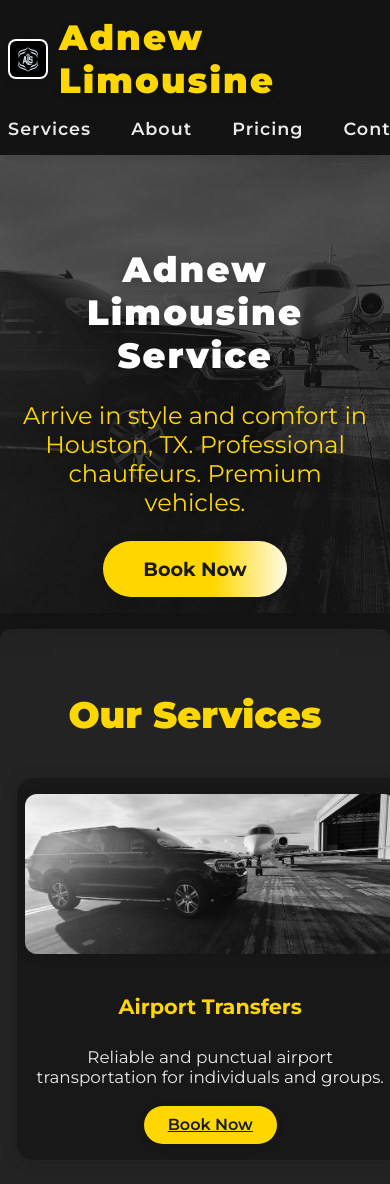
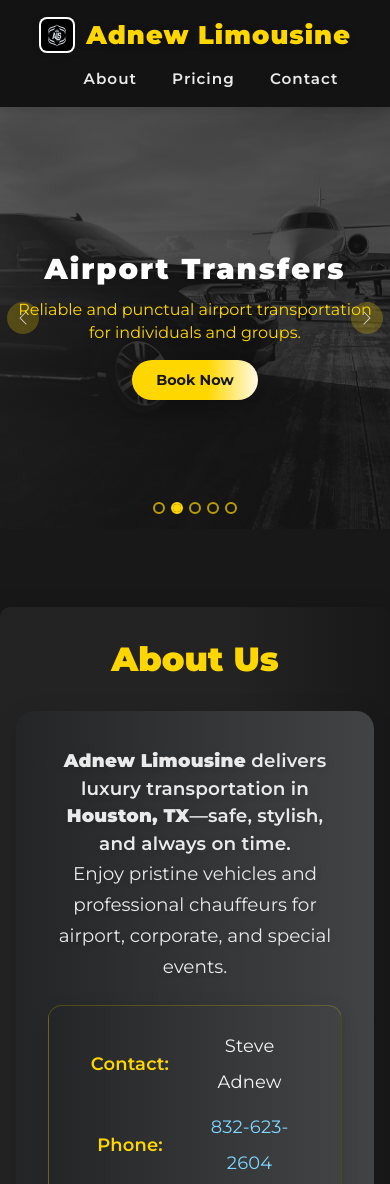
Before and after one commit to yosefkemer/adnew-limousine, a plain HTML site: page index.html in a window 390 px wide. Shown: the top 1184 px of the page. Drawn offline with nearby package versions, Linux system fonts and the light colour scheme.

```diff
--- a/index.html
+++ b/index.html
@@ -4,6 +4,7 @@
     <meta charset="UTF-8">
     <meta name="viewport" content="width=device-width, initial-scale=1.0">
     <title>Adnew Limousine Service</title>
+    <link href="https://cdn.jsdelivr.net/npm/bootstrap@5.3.0/dist/css/bootstrap.min.css" rel="stylesheet">
     <link rel="stylesheet" href="styles.css">
 </head>
 <body>
@@ -14,42 +15,91 @@
                 <span>Adnew Limousine</span>
             </div>
             <ul>
-                <li><a href="#services">Services</a></li>
                 <li><a href="#about">About</a></li>
                 <li><a href="#pricing">Pricing</a></li>
                 <li><a href="#contact">Contact</a></li>
             </ul>
         </nav>
-        <section class="hero" style="background: linear-gradient(rgba(20,20,20,0.7),rgba(20,20,20,0.7)), url('images/limousine11.jpg') center/cover no-repeat; color: #fff;">
-            <h1>Adnew Limousine Service</h1>
-            <p>Arrive in style and comfort in Houston, TX. Professional chauffeurs. Premium vehicles.</p>
-            <a href="#contact" class="cta-btn">Book Now</a>
-        </section>
+        <div id="heroCarousel" class="carousel slide hero-carousel" data-bs-ride="carousel" data-bs-interval="4000">
+            <!-- Carousel Indicators -->
+            <div class="carousel-indicators">
+                <button type="button" data-bs-target="#heroCarousel" data-bs-slide-to="0" class="active" aria-current="true" aria-label="Slide 1"></button>
+                <button type="button" data-bs-target="#heroCarousel" data-bs-slide-to="1" aria-label="Slide 2"></button>
+                <button type="button" data-bs-target="#heroCarousel" data-bs-slide-to="2" aria-label="Slide 3"></button>
+                <button type="button" data-bs-target="#heroCarousel" data-bs-slide-to="3" aria-label="Slide 4"></button>
+                <button type="button" data-bs-target="#heroCarousel" data-bs-slide-to="4" aria-label="Slide 5"></button>
+            </div>
+
+            <!-- Carousel Inner -->
+            <div class="carousel-inner">
+                <!-- Main Hero Slide -->
+                <div class="carousel-item active">
+                    <div class="hero-slide" style="background: linear-gradient(rgba(20,20,20,0.7),rgba(20,20,20,0.7)), url('images/limousine11.jpg') center/cover no-repeat;">
+                        <div class="hero-content">
+                            <h1>Adnew Limousine Service</h1>
+                            <p>Arrive in style and comfort in Houston, TX. Professional chauffeurs. Premium vehicles.</p>
+                            <a href="#contact" class="cta-btn">Book Now</a>
+                        </div>
+                    </div>
+                </div>
+
+                <!-- Airport Transfers Slide -->
+                <div class="carousel-item">
+                    <div class="hero-slide" style="background: linear-gradient(rgba(20,20,20,0.7),rgba(20,20,20,0.7)), url('images/limousine11.jpg') center/cover no-repeat;">
+                        <div class="hero-content">
+                            <h1>Airport Transfers</h1>
+                            <p>Reliable and punctual airport transportation for individuals and groups.</p>
+                            <a href="#reservation" class="cta-btn">Book Now</a>
+                        </div>
+                    </div>
+                </div>
+
+                <!-- Corporate Service Slide -->
+                <div class="carousel-item">
+                    <div class="hero-slide" style="background: linear-gradient(rgba(20,20,20,0.7),rgba(20,20,20,0.7)), url('images/limousine12.jpg') center/cover no-repeat;">
+                        <div class="hero-content">
+                            <h1>Corporate Service</h1>
+                            <p>Professional chauffeured service for business meetings and events.</p>
+                            <a href="#reservation" class="cta-btn">Book Now</a>
+                        </div>
+                    </div>
+                </div>
+
+                <!-- Special Occasions Slide -->
+                <div class="carousel-item">
+                    <div class="hero-slide" style="background: linear-gradient(rgba(20,20,20,0.7),rgba(20,20,20,0.7)), url('images/limousine13.jpg') center/cover no-repeat;">
+                        <div class="hero-content">
+                            <h1>Special Occasions</h1>
+                            <p>Make your wedding, prom, or party unforgettable with our luxury limos.</p>
+                            <a href="#reservation" class="cta-btn">Book Now</a>
+                        </div>
+                    </div>
+                </div>
+
+                <!-- Mercedes Limousine Slide -->
+                <div class="carousel-item">
+                    <div class="hero-slide" style="background: linear-gradient(rgba(20,20,20,0.7),rgba(20,20,20,0.7)), url('images/Mercedes_limo.jpeg') center/cover no-repeat;">
+                        <div class="hero-content">
+                            <h1>Luxury Mercedes Fleet</h1>
+                            <p>Experience the ultimate in comfort and style with our premium Mercedes limousines.</p>
+                            <a href="#reservation" class="cta-btn">Book Now</a>
+                        </div>
+                    </div>
+                </div>
+            </div>
+
+            <!-- Carousel Controls -->
+            <button class="carousel-control-prev" type="button" data-bs-target="#heroCarousel" data-bs-slide="prev">
+                <span class="carousel-control-prev-icon" aria-hidden="true"></span>
+                <span class="visually-hidden">Previous</span>
+            </button>
+            <button class="carousel-control-next" type="button" data-bs-target="#heroCarousel" data-bs-slide="next">
+                <span class="carousel-control-next-icon" aria-hidden="true"></span>
+                <span class="visually-hidden">Next</span>
+            </button>
+        </div>
     </header>
     <main>
-        <section id="services" class="services">
-            <h2>Our Services</h2>
-            <div class="service-list">
-                <div class="service">
-                    <img src="images/limousine11.jpg" alt="Airport Transfer">
-                    <h3>Airport Transfers</h3>
-                    <p>Reliable and punctual airport transportation for individuals and groups.</p>
-                    <a href="#reservation" class="service-btn">Book Now</a>
-                </div>
-                <div class="service">
-                    <img src="images/limousine12.jpg" alt="Corporate Service">
-                    <h3>Corporate Service</h3>
-                    <p>Professional chauffeured service for business meetings and events.</p>
-                    <a href="#reservation" class="service-btn">Book Now</a>
-                </div>
-                <div class="service">
-                    <img src="images/limousine13.jpg" alt="Special Occasions">
-                    <h3>Special Occasions</h3>
-                    <p>Make your wedding, prom, or party unforgettable with our luxury limos.</p>
-                    <a href="#reservation" class="service-btn">Book Now</a>
-                </div>
-            </div>
-        </section>
         <section id="about" class="about">
             <h2>About Us</h2>
             <div class="about-content">
@@ -188,5 +238,6 @@
     <footer>
         <p>&copy; 2025 Adnew Limousine. All rights reserved.</p>
     </footer>
+    <script src="https://cdn.jsdelivr.net/npm/bootstrap@5.3.0/dist/js/bootstrap.bundle.min.js"></script>
 </body>
 </html>
--- a/styles.css
+++ b/styles.css
@@ -79,29 +79,6 @@
 nav a:hover::after {
     width: 100%;
 }
-.hero {
-    text-align: center;
-    padding: 8rem 2rem 6rem 2rem;
-    background: linear-gradient(rgba(24,24,24,0.7),rgba(24,24,24,0.7)), url('images/limousine11.jpg') center/cover no-repeat;
-    color: #fff;
-    border-bottom-left-radius: 40px;
-    border-bottom-right-radius: 40px;
-    box-shadow: 0 8px 32px rgba(0,0,0,0.25);
-}
-.hero h1 {
-    font-size: 3.5rem;
-    margin-bottom: 1.2rem;
-    font-weight: 900;
-    letter-spacing: 2px;
-    text-shadow: 0 4px 16px rgba(0,0,0,0.3);
-}
-.hero p {
-    font-size: 1.5rem;
-    margin-bottom: 2.5rem;
-    color: #ffd700;
-    font-weight: 500;
-    text-shadow: 0 2px 8px rgba(0,0,0,0.2);
-}
 .cta-btn {
     background: linear-gradient(90deg, #ffd700 60%, #fffbe6 100%);
     color: #181818;
@@ -116,86 +93,6 @@
     cursor: pointer;
 }
 .cta-btn:hover {
-    background: #fffbe6;
-    color: #181818;
-    transform: translateY(-2px) scale(1.04);
-}
-.services {
-    background: #232323;
-    padding: 5rem 2rem 4rem 2rem;
-    text-align: center;
-    border-radius: 40px;
-    margin: 3rem 2vw 0 2vw;
-    box-shadow: 0 4px 24px rgba(0,0,0,0.18);
-}
-.services h2 {
-    color: #ffd700;
-    font-size: 2.3rem;
-    font-weight: 800;
-    margin-bottom: 2.5rem;
-}
-.service-list {
-    display: flex;
-    flex-wrap: wrap;
-    justify-content: center;
-    gap: 2.5rem;
-    margin-top: 2rem;
-    align-items: stretch;
-}
-.service {
-    background: #181818;
-    border-radius: 18px;
-    box-shadow: 0 2px 16px rgba(0,0,0,0.13);
-    padding: 2rem 1.5rem 1.5rem 1.5rem;
-    width: 320px;
-    display: flex;
-    flex-direction: column;
-    align-items: center;
-    justify-content: flex-start;
-    transition: transform 0.2s, box-shadow 0.2s;
-    border: 1.5px solid #232323;
-    position: relative;
-}
-.service:hover {
-    transform: translateY(-6px) scale(1.03);
-    box-shadow: 0 8px 32px rgba(0,0,0,0.22);
-    border-color: #ffd700;
-}
-.service img {
-    width: 100%;
-    height: 180px;
-    object-fit: cover;
-    border-radius: 12px;
-    margin-bottom: 1.2rem;
-    box-shadow: 0 2px 12px rgba(0,0,0,0.10);
-}
-.service h3 {
-    color: #ffd700;
-    font-size: 1.3rem;
-    margin-bottom: 0.7rem;
-    font-weight: 700;
-    text-align: center;
-}
-.service p {
-    color: #eaeaea;
-    font-size: 1.05rem;
-    margin-bottom: 1.2rem;
-    text-align: center;
-}
-.service .service-btn {
-    margin-top: auto;
-    background: #ffd700;
-    color: #181818;
-    border: none;
-    border-radius: 20px;
-    padding: 0.6rem 1.5rem;
-    font-size: 1rem;
-    font-weight: 600;
-    cursor: pointer;
-    transition: background 0.2s, color 0.2s, transform 0.2s;
-    box-shadow: 0 2px 8px rgba(0,0,0,0.10);
-}
-.service .service-btn:hover {
     background: #fffbe6;
     color: #181818;
     transform: translateY(-2px) scale(1.04);
@@ -646,25 +543,249 @@
   position: relative;
 }
 
+/* Hero Carousel Styles */
+.hero-carousel {
+    min-height: 70vh;
+    position: relative;
+}
+
+.hero-slide {
+    min-height: 70vh;
+    display: flex;
+    align-items: center;
+    justify-content: center;
+    text-align: center;
+    padding: 8rem 2rem 6rem 2rem;
+    color: #fff;
+    border-bottom-left-radius: 40px;
+    border-bottom-right-radius: 40px;
+    box-shadow: 0 8px 32px rgba(0,0,0,0.25);
+}
+
+.hero-content {
+    max-width: 800px;
+    z-index: 2;
+    position: relative;
+}
+
+.hero-content h1 {
+    font-size: 3.5rem;
+    margin-bottom: 1.2rem;
+    font-weight: 900;
+    letter-spacing: 2px;
+    text-shadow: 0 4px 16px rgba(0,0,0,0.3);
+}
+
+.hero-content p {
+    font-size: 1.5rem;
+    margin-bottom: 2.5rem;
+    color: #ffd700;
+    font-weight: 500;
+    text-shadow: 0 2px 8px rgba(0,0,0,0.2);
+}
+
+/* Carousel Indicators */
+.carousel-indicators {
+    bottom: 20px;
+    margin-bottom: 0;
+}
+
+.carousel-indicators [data-bs-target] {
+    width: 12px;
+    height: 12px;
+    border-radius: 50%;
+    border: 2px solid #ffd700;
+    background-color: transparent;
+    opacity: 0.7;
+    margin: 0 6px;
+}
+
+.carousel-indicators .active {
+    background-color: #ffd700;
+    opacity: 1;
+}
+
+/* Carousel Controls */
+.carousel-control-prev,
+.carousel-control-next {
+    width: 5%;
+    opacity: 0.8;
+}
+
+.carousel-control-prev-icon,
+.carousel-control-next-icon {
+    background-size: 20px 20px;
+    border-radius: 50%;
+    background-color: rgba(255, 215, 0, 0.3);
+    padding: 20px;
+}
+
+.carousel-control-prev:hover,
+.carousel-control-next:hover {
+    opacity: 1;
+}
+
+/* Mobile responsive for carousel */
+@media (max-width: 768px) {
+    .hero-carousel {
+        min-height: 60vh;
+    }
+
+    .hero-slide {
+        min-height: 60vh;
+        padding: 3rem 1rem 2rem 1rem;
+        border-radius: 0;
+    }
+
+    .hero-content {
+        max-width: 100%;
+        padding: 0 0.5rem;
+    }
+
+    .hero-content h1 {
+        font-size: 2.2rem;
+        margin-bottom: 1rem;
+        line-height: 1.2;
+    }
+
+    .hero-content p {
+        font-size: 1.1rem;
+        margin-bottom: 2rem;
+        line-height: 1.4;
+    }
+
+    .cta-btn {
+        font-size: 1rem;
+        padding: 0.8rem 2rem;
+    }
+
+    .carousel-control-prev,
+    .carousel-control-next {
+        width: 10%;
+    }
+
+    .carousel-control-prev-icon,
+    .carousel-control-next-icon {
+        background-size: 16px 16px;
+        padding: 15px;
+    }
+
+    .carousel-indicators {
+        bottom: 15px;
+    }
+
+    .carousel-indicators [data-bs-target] {
+        width: 10px;
+        height: 10px;
+        margin: 0 4px;
+    }
+}
+
+@media (max-width: 480px) {
+    .hero-carousel {
+        min-height: 50vh;
+    }
+
+    .hero-slide {
+        min-height: 50vh;
+        padding: 2rem 0.5rem 1.5rem 0.5rem;
+    }
+
+    .hero-content h1 {
+        font-size: 1.8rem;
+        margin-bottom: 0.8rem;
+    }
+
+    .hero-content p {
+        font-size: 1rem;
+        margin-bottom: 1.5rem;
+    }
+
+    .cta-btn {
+        font-size: 0.9rem;
+        padding: 0.7rem 1.5rem;
+    }
+
+    .carousel-control-prev,
+    .carousel-control-next {
+        width: 12%;
+    }
+
+    .carousel-indicators [data-bs-target] {
+        width: 8px;
+        height: 8px;
+        margin: 0 3px;
+    }
+}
+
+/* Additional mobile improvements */
+@media (max-width: 480px) {
+    nav {
+        padding: 0.8rem 1rem;
+    }
+
+    nav ul {
+        gap: 1rem;
+    }
+
+    .logo {
+        font-size: 1.4rem;
+    }
+
+    .logo-img {
+        height: 32px;
+        width: 32px;
+    }
+
+    /* Ensure touch targets are large enough */
+    nav a {
+        padding: 0.5rem;
+        font-size: 0.9rem;
+    }
+
+    .cta-btn {
+        min-width: 140px;
+        text-align: center;
+    }
+
+    /* Improve form inputs on mobile */
+    .reservation-form {
+        padding: 2rem 1rem;
+    }
+
+    .form-row {
+        flex-direction: column;
+        gap: 1rem;
+    }
+
+    .input-group input,
+    .input-group select {
+        font-size: 16px; /* Prevents zoom on iOS */
+    }
+}
+
 @media (max-width: 900px) {
-    .service-list {
-        flex-direction: column;
-        align-items: center;
-    }
     nav {
         flex-direction: column;
         gap: 1rem;
+        padding: 1.5rem 2vw;
     }
-    .hero h1 {
-        font-size: 2.2rem;
+
+    nav ul {
+        gap: 1.5rem;
     }
-    .services, .about, .contact, .pricing {
+
+    nav a {
+        font-size: 1rem;
+    }
+
+    .logo {
+        font-size: 1.8rem;
+    }
+
+    .about, .contact, .pricing {
         margin: 2rem 1vw 0 1vw;
         border-radius: 18px;
-    }
-    .service {
-        width: 95vw;
-        padding: 1rem 0.5rem;
     }
 
     /* Pricing table responsive styles */
@@ -704,10 +825,6 @@
     .price {
         font-size: 1em;
     }
-
-    .service img {
-        height: 160px;
-    }
 }
 @media (max-width: 700px) {
     .logo-img {
@@ -718,19 +835,29 @@
 @media (max-width: 600px) {
     nav {
         padding: 1rem 2vw;
+        flex-direction: column;
+        gap: 0.8rem;
     }
-    .hero {
-        padding: 4rem 1rem 2rem 1rem;
-        border-radius: 0;
+
+    nav ul {
+        gap: 1.2rem;
+        flex-wrap: wrap;
+        justify-content: center;
     }
-    .services, .about, .contact, .pricing {
+
+    nav a {
+        font-size: 0.95rem;
+    }
+
+    .logo {
+        font-size: 1.6rem;
+        letter-spacing: 1px;
+    }
+
+    .about, .contact, .pricing {
         padding: 2rem 1rem 1.5rem 1rem;
         margin: 1rem 0 0 0;
         border-radius: 10px;
-    }
-    .service {
-        width: 95vw;
-        padding: 1rem 0.5rem;
     }
     .contact-details {
         padding: 1rem 0.5rem;
```
Also changed, not shown: images/Mercedes_limo.jpeg (added).
